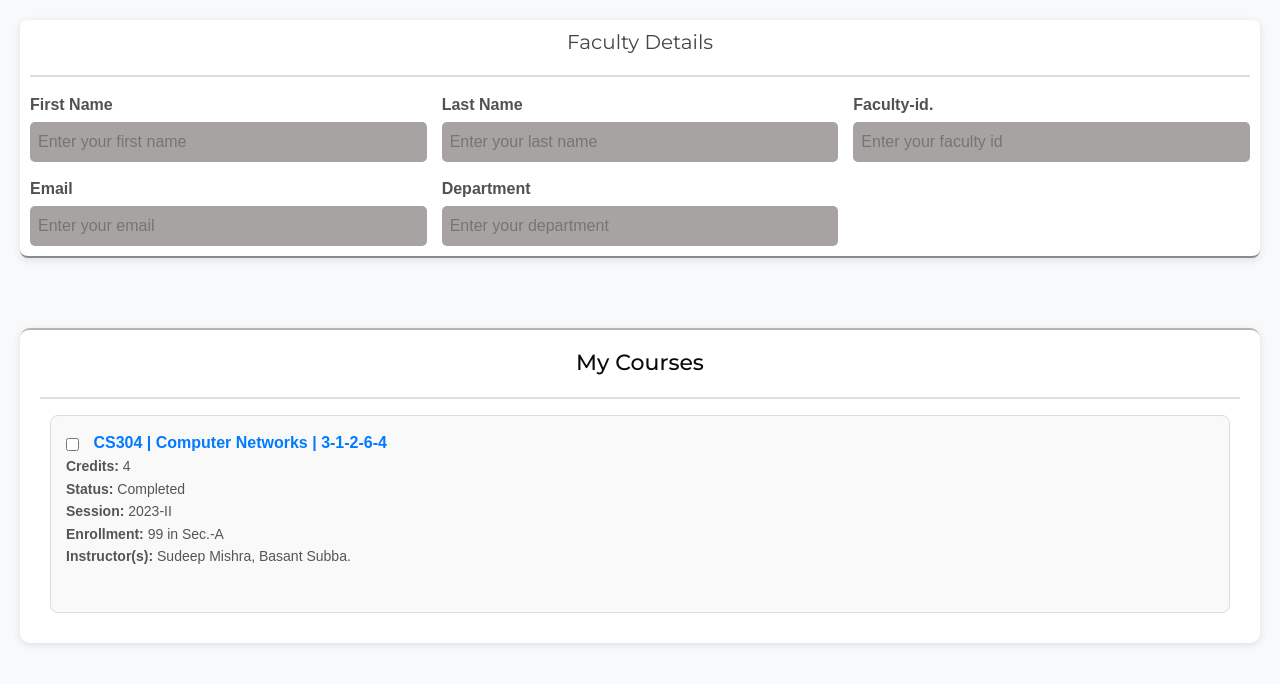
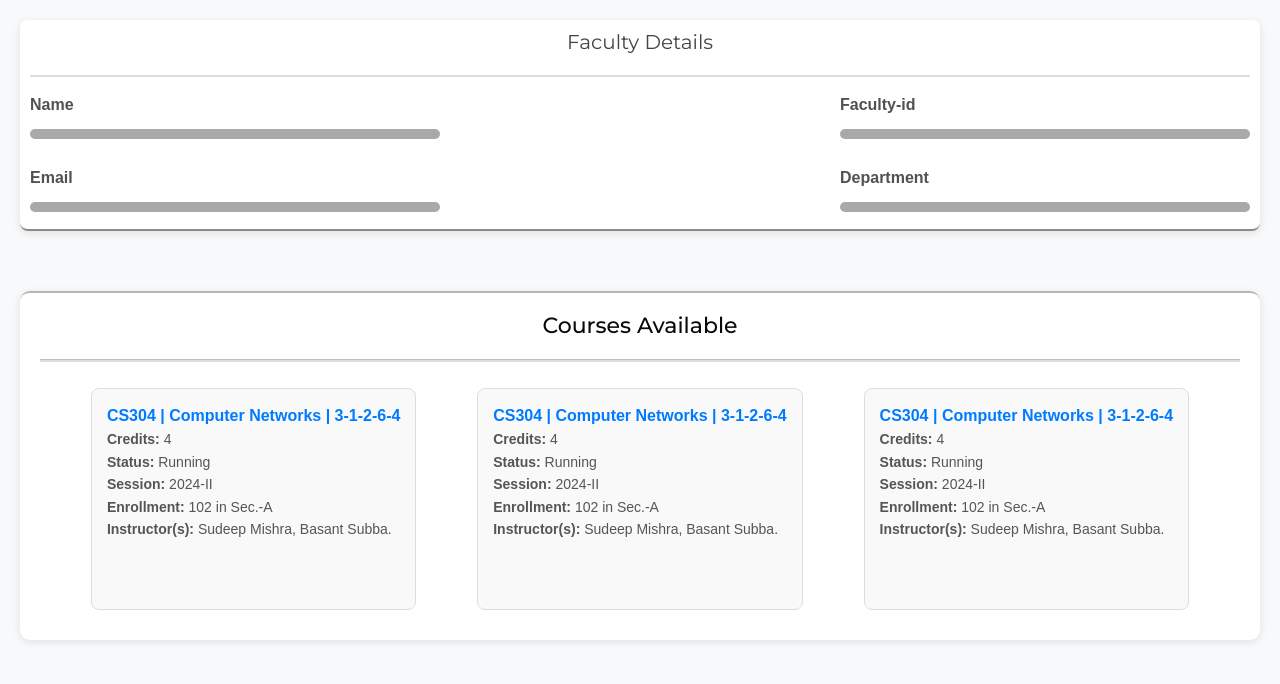
Before and after one commit to tarushi2309/aims-portal-test, a Flask app: template templates/faculty_dashboard.html in a window 1280 px wide. Shown: the part 50-734 px from the top of the page. Run offline with Flask 3, Linux system fonts and the light colour scheme; the template is opened without the code that fills it, so the values that code supplies are empty; some libraries are stand-ins or nearby versions.

```diff
--- a/templates/faculty_dashboard.html
+++ b/templates/faculty_dashboard.html
@@ -117,8 +117,9 @@
 
     .grid-container {
         display: grid;
-        grid-template-columns: repeat(3, 1fr);
-        gap: 15px;
+        grid-template-columns: repeat(2, 1fr);
+        column-gap:400px; /* Adjust the space between columns */
+        row-gap: 20px; /* Adjust the space between rows */
     }
 
     .grid-container label {
@@ -175,6 +176,24 @@ padding: 15px;
 background-color: #f9f9f9;
 }
 
+.highlight {
+    background-color: #A9A9A9; /* Light grey background */
+    color: #fff; /* Dark text for visibility */
+    padding: 5px 10px; /* Add padding around the text */
+    border-radius: 5px; /* Rounded corners */
+    display: inline-block; /* Ensures spacing works well */
+    width: 100%; /* Make the box stretch to full width of the parent container */
+    max-width: 500px; /* Limit the maximum width */
+    text-align: center;
+}
+
+.centered-label {
+    display: block; /* Makes the label a block element for proper centering */
+    font-weight: bold; /* Optional: make headings bold */
+    margin-bottom: 5px; /* Space between label and text */
+}
+
+
 .course-item p {
 font-size: 14px;
 line-height: 1.6;
@@ -217,7 +236,7 @@ font-weight: bold;
                 font-family: Arial, Helvetica, sans-serif;
                 font-weight: 300;
               "
-              href="#dashboard_student.html"
+              href="faculty_dashboard.html"
               >Home</a
             >
           </li>
@@ -230,7 +249,7 @@ font-weight: bold;
                 font-weight: 300;
               "
               aria-current="page"
-              href="#courses_available.html"
+              href="coursefloat.html"
               > Create Course </a
             >
           </li>
@@ -278,66 +297,112 @@ font-weight: bold;
             </body>
             <div class="grid-container">
                 <div>
-                    <label for="first-name">First Name</label>
-                    <input type="text" id="first-name" value="{{ Faculty['first_name'] }}" placeholder="Enter your first name">
+                  <label for="name" class="centered-label">Name</label>
+                  <span id="name" class = "highlight">{{ faculty['name'] }}</span>
                 </div>
                 <div>
-                    <label for="last-name">Last Name</label>
-                    <input type="text" id="last-name" value="{{ Faculty['last_name'] }}" placeholder="Enter your last name">
+                  <label for="faculty-id" class="centered-label">Faculty-id</label>
+                  <span id="faculty-id" class = "highlight">{{ faculty['faculty_id'] }}</span>
                 </div>
                 <div>
-                    <label for="Faculty-id">Faculty-id.</label>
-                    <input type="text" id="Faculty-id" value="{{ Faculty['Faculty-id'] }}" placeholder="Enter your faculty id">
+                  <label for="email" class="centered-label">Email</label>
+                  <span id="email" class = "highlight">{{ faculty['email'] }}</span>
                 </div>
                 <div>
-                    <label for="email">Email</label>
-                    <input type="email" id="email" value="{{ Faculty['email'] }}" placeholder="Enter your email">
+                    <label for="department" class="centered-label">Department</label>
+                    <span id="department" class = "highlight">{{ faculty['department'] }}</span>
                 </div>
-                <div>
-                    <label for="department">Department</label>
-                    <!--<select id="department">
-                        <option value="CSE" {% if Faculty['department'] == 'CSE' %}selected{% endif %}>Computer Science and Engineering</option>
-                        <option value="ECE" {% if Faculty['department'] == 'EE' %}selected{% endif %}>Electrical Engineering</option>
-                        <option value="ME" {% if Faculty['department'] == 'ME' %}selected{% endif %}>Mechanical Engineering</option>
-                        <option value="CH" {% if Faculty['department'] == 'CH' %}selected{% endif %}>Chemical Engineering</option>
-                        <option value="HSS" {% if Faculty['department'] == 'HSS' %}selected{% endif %}>Humanities and Social Sciences</option>
-                        <option value="MnC" {% if Faculty['department'] == 'MnC' %}selected{% endif %}>Mathematics and Computing</option>
-                        <option value="MMB" {% if Faculty['department'] == 'MMB' %}selected{% endif %}>Metalurgical Engineering</option>
-                    </select> -->
 
-                    <input type="text" id="department" value="{{ Faculty['department'] }}" placeholder="Enter your department">
-                </div>
             </div>
         </div>
     </div>
 
 
-    <!-- Courses of the Faculty section -->
-    <div class="my-courses">
-      <h2>My Courses</h2>
-      <hr width="100%" color="grey" size="5">
-      <div class="courses-grid">
+    <!-- ======= Courses Available Section ======= -->
+    <div class="my-courses" style="color: black; margin-top: 20px;">
+      <h2>Courses Available</h2>
+      <hr width="100%" color="grey" size="5" />
+
+      <div class="courses-grid" style="display: flex; flex-wrap: wrap; justify-content: space-evenly;">
+        <!--dummy data 1-->
         <div class="course-item">
-          <input type="checkbox" class="course-checkbox" id="course2">
-          <label for="course2">
+            <label for="course1">
                 <a href="#">CS304 | Computer Networks | 3-1-2-6-4</a>
             </label>
             <p>
                 <strong>Credits:</strong> 4<br>
-              <strong>Status:</strong> Completed<br>
-              <strong>Session:</strong> 2023-II<br>
-              <strong>Enrollment:</strong> 99 in Sec.-A<br>
+                <strong>Status:</strong> Running<br>
+                <strong>Session:</strong> 2024-II<br>
+                <strong>Enrollment:</strong> 102 in Sec.-A<br>
                 <strong>Instructor(s):</strong> Sudeep Mishra, Basant Subba.
             </p>
+            <div class="dropdown">
+                <ul class="dropdown-menu">
+                  <li><a class="dropdown-item" href="#" style="color:black; font-weight: 400;">Credit</a></li>
+                  <li><a class="dropdown-item" href="#" style="color:black; font-weight: 400;">Audit</a></li>
+                  <li><a class="dropdown-item" href="#" style="color:black; font-weight: 400;">Drop</a></li>
+                </ul>
             </div>
+        </div>
+        <div class="course-item">
+            <label for="course1">
+                <a href="#">CS304 | Computer Networks | 3-1-2-6-4</a>
+            </label>
+            <p>
+                <strong>Credits:</strong> 4<br>
+                <strong>Status:</strong> Running<br>
+                <strong>Session:</strong> 2024-II<br>
+                <strong>Enrollment:</strong> 102 in Sec.-A<br>
+                <strong>Instructor(s):</strong> Sudeep Mishra, Basant Subba.
+            </p>
+            <div class="dropdown">
+                <ul class="dropdown-menu">
+                  <li><a class="dropdown-item" href="#" style="color:black; font-weight: 400;">Credit</a></li>
+                  <li><a class="dropdown-item" href="#" style="color:black; font-weight: 400;">Audit</a></li>
+                  <li><a class="dropdown-item" href="#" style="color:black; font-weight: 400;">Drop</a></li>
+                </ul>
+            </div>
+        </div>
+        <div class="course-item">
+            <label for="course1">
+                <a href="#">CS304 | Computer Networks | 3-1-2-6-4</a>
+            </label>
+            <p>
+                <strong>Credits:</strong> 4<br>
+                <strong>Status:</strong> Running<br>
+                <strong>Session:</strong> 2024-II<br>
+                <strong>Enrollment:</strong> 102 in Sec.-A<br>
+                <strong>Instructor(s):</strong> Sudeep Mishra, Basant Subba.
+            </p>
+            <div class="dropdown">
+                <ul class="dropdown-menu">
+                  <li><a class="dropdown-item" href="#" style="color:black; font-weight: 400;">Credit</a></li>
+                  <li><a class="dropdown-item" href="#" style="color:black; font-weight: 400;">Audit</a></li>
+                  <li><a class="dropdown-item" href="#" style="color:black; font-weight: 400;">Drop</a></li>
+                </ul>
+            </div>
+        </div>
+        <!--dummy data end-->
+
         {% for course in courses %}
-          <div class="course-card">
-              <h3>{{ course.name }} ({{ course.code }})</h3>
-              <p><strong>Credits:</strong> {{ course.credits }}</p>
-              <p><strong>Status:</strong> {{ course.status }}</p>
-              <p><strong>Session:</strong> {{ course.session }}</p>
-              <p><strong>Enrollment:</strong> {{ course.enrollment }}</p>
-              <p><strong>Instructors:</strong> {{ course.instructors }}</p>
+        <div class="course-item">
+          <label>
+            <a href="course_details.html">{{ course.code }} | {{ course.name }} | {{ course.structure }}</a>
+          </label>
+          <p>
+            <strong>Credits:</strong> {{ course.credits }}<br>
+            <strong>Status:</strong> {{ course.status }}<br>
+            <strong>Session:</strong> {{ course.session }}<br>
+            <strong>Enrollment:</strong> {{ course.enrollment }} in Sec.-A<br>
+            <strong>Instructor(s):</strong> {{ course.instructors }}
+          </p>
+          <div class="dropdown">
+            <ul class="dropdown-menu">
+              <li><a class="dropdown-item action-btn" href="#" data-course-id="{{ course.id }}" data-action="credit" style="color:black; font-weight: 400;">Credit</a></li>
+              <li><a class="dropdown-item action-btn" href="#" data-course-id="{{ course.id }}" data-action="audit" style="color:black; font-weight: 400;">Audit</a></li>
+              <li><a class="dropdown-item action-btn" href="#" data-course-id="{{ course.id }}" data-action="drop" style="color:black; font-weight: 400;">Drop</a></li>
+            </ul>
+          </div>
         </div>
         {% endfor %}
       </div>
```
Also changed, not shown: schema.sql (+12 -0 lines), templates/course_details.html (+16 -2 lines). Lines whose indentation alone changed are shown as unchanged.
